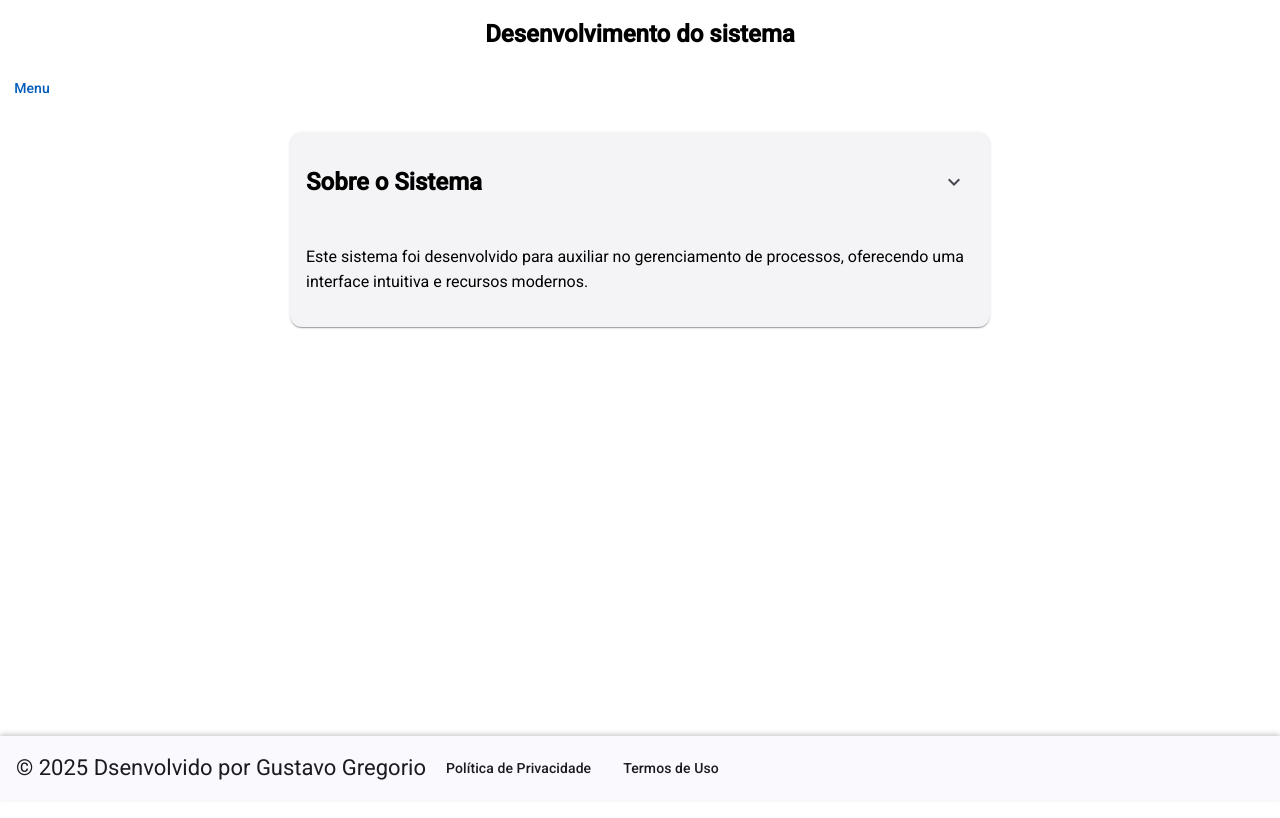
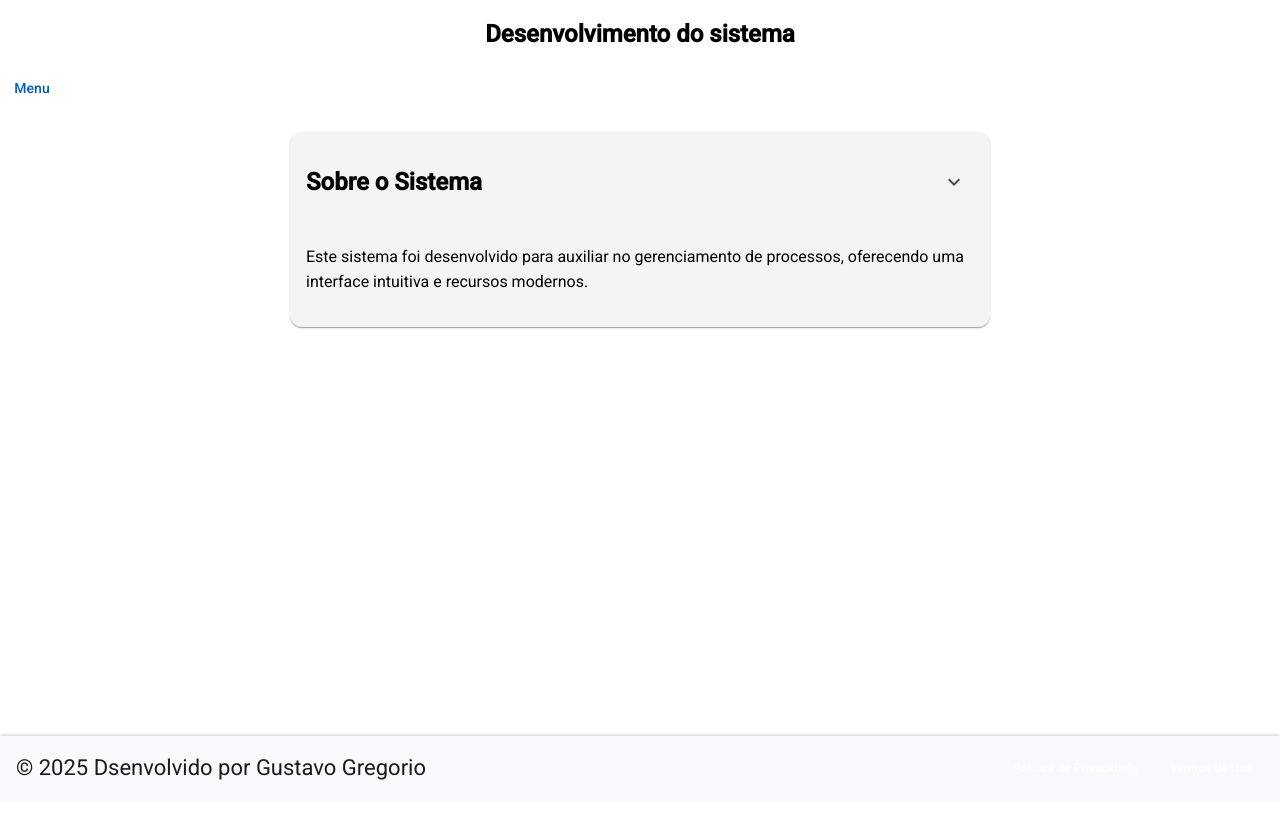
Before and after one commit to gustavogregorio1986/ProjetoEstudoCaixaAPP, an Angular app: page /sobre in a window 1280 px wide. Shown: the top 818 px of the page. Built offline with nearby package versions, Linux system fonts and the light colour scheme.

Commit message:
melhroando o layout da pagina sobre no angular material

```diff
--- a/src/app/pages/footer/footer.component.css
+++ b/src/app/pages/footer/footer.component.css
@@ -1,15 +1,20 @@
 .footer-toolbar {
   position: fixed;
-      bottom: 0;       /* fica no final da tela */
+  bottom: 0;
   left: 0;
   width: 100%;
-      padding: 0 16px;
-      box-shadow: 0 -2px 5px rgba(0,0,0,0.2);
+  padding: 4px 16px;         /* padding vertical menor */
+  min-height: 40px;          /* altura menor do toolbar */
+  box-shadow: 0 -1px 3px rgba(0,0,0,0.2); /* sombra mais leve */
   z-index: 1000;
+  display: flex;
+  justify-content: space-between;
+  align-items: center;
 }
 
-a {
+.footer-toolbar a {
   color: white;
   text-decoration: none;
   margin-left: 8px;
+  font-size: 12px;           /* fonte menor */
 }
--- a/src/app/pages/sobre/sobre.component.html
+++ b/src/app/pages/sobre/sobre.component.html
@@ -21,9 +21,8 @@
       Pois sempre a dedicação traz funcionalidade e desempenho com bastante empenho
       profissional. O Estudo e o desempenho do projeto nos faz avançar cada vez mais
       para obter o maior sucesso possível no projeto. O conhecimento sempre nos traz poder
-      de evoluir como profissional. Estudar sempre nos deixa no patamar melhor, para evoluir
-      como profissional, sempre nos capacitando melhor e com maior dedicação , sempre
-      aprofundando noa area de atuação.
+      de evoluir como profissional. Estudar sempre nos deixa no patamar melhor, sempre nos
+      capacitando melhor e com maior dedicação, sempre aprofundando noa area de atuação.
      </p>
    </div>
   </mat-card>
```
Lines whose indentation alone changed are shown as unchanged.
